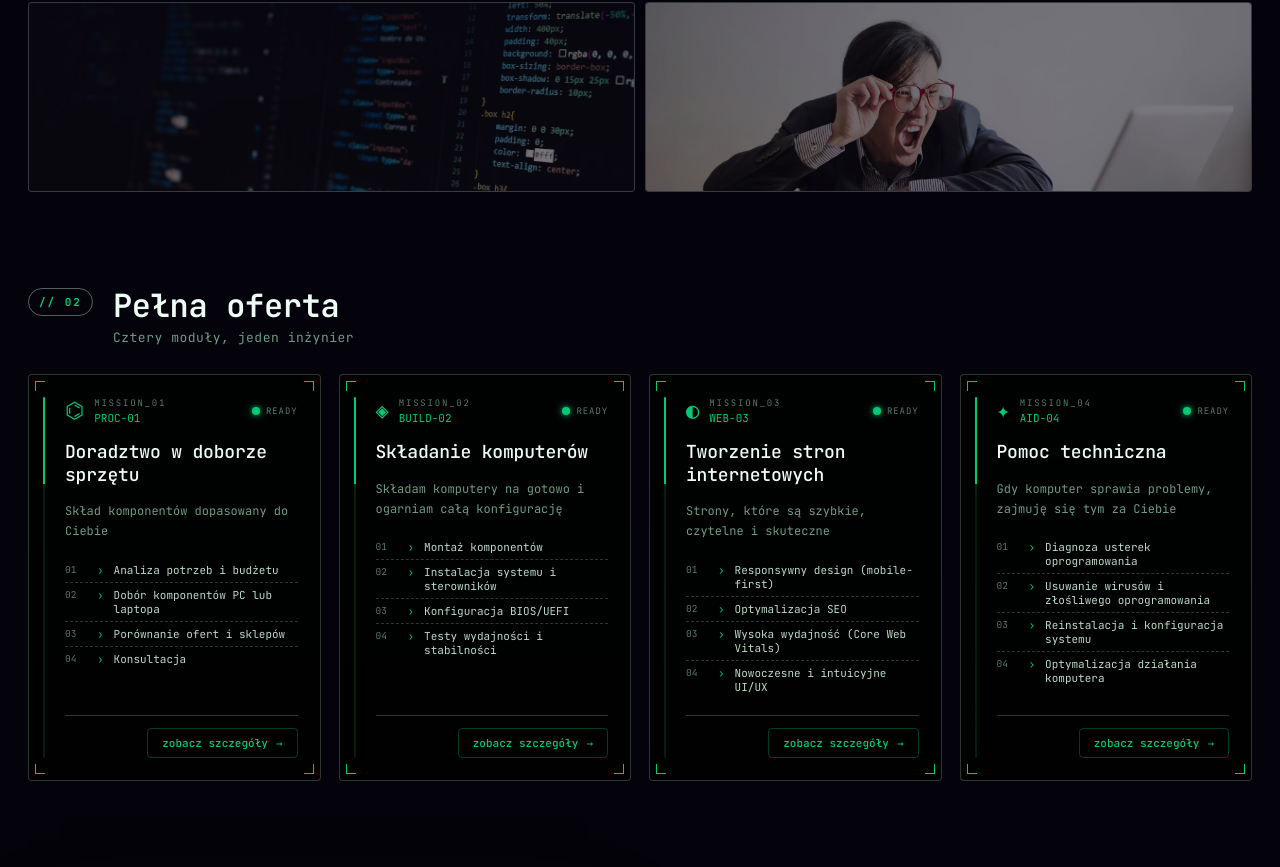
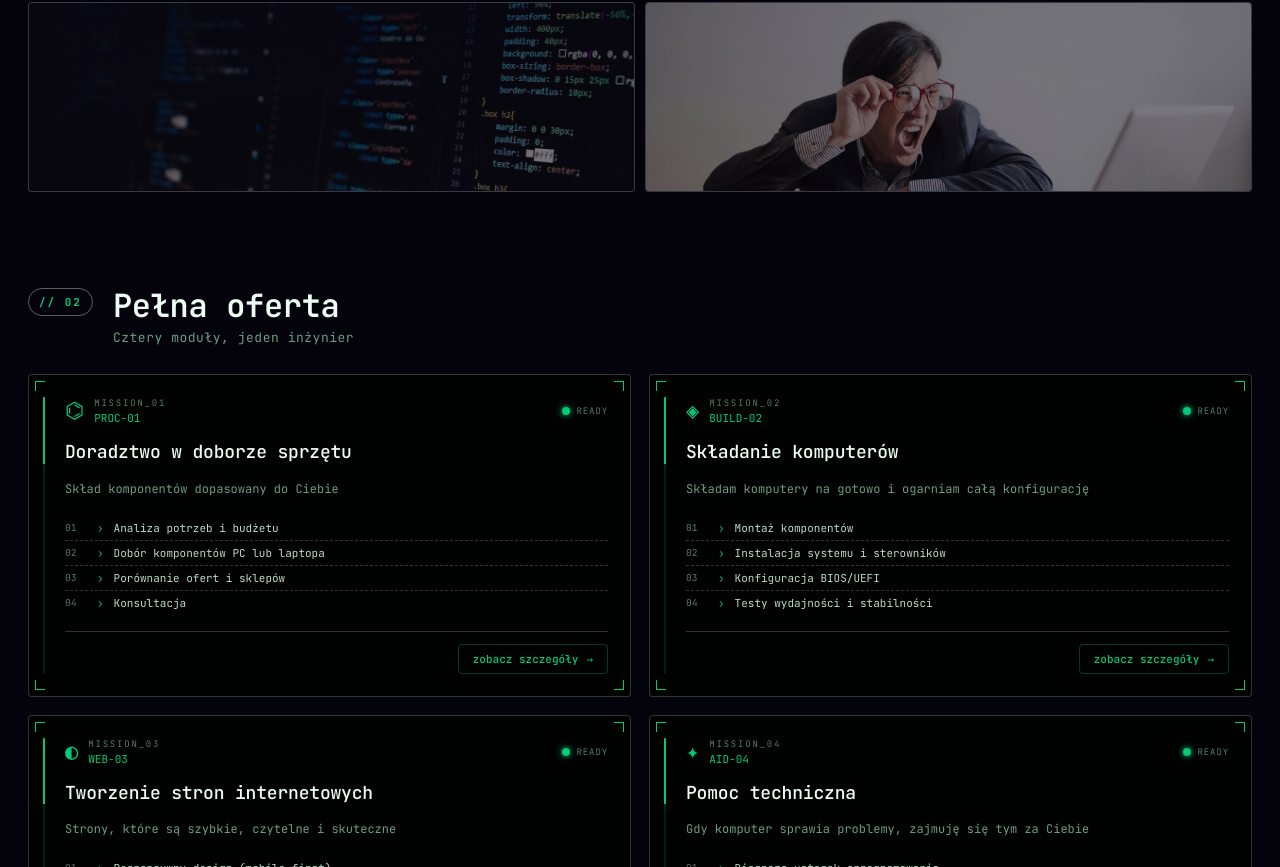
Before and after one commit to Kris1027/nextjs-business-card-2, a Next.js app: page / in a window 1280 px wide. Shown: the part 1933-2800 px from the top of the page. Built offline with nearby package versions, Linux system fonts and the light colour scheme.

Commit message:
refactor(services): simplify card grid to 1-2 column layout

```diff
--- a/src/components/sections/service-cards.module.css
+++ b/src/components/sections/service-cards.module.css
@@ -4,15 +4,9 @@
   gap: 18px;
 }
 
-@media (min-width: 640px) {
+@media (min-width: 768px) {
   .grid {
     grid-template-columns: repeat(2, 1fr);
-  }
-}
-
-@media (min-width: 1280px) {
-  .grid {
-    grid-template-columns: repeat(4, 1fr);
   }
 }
 
```
